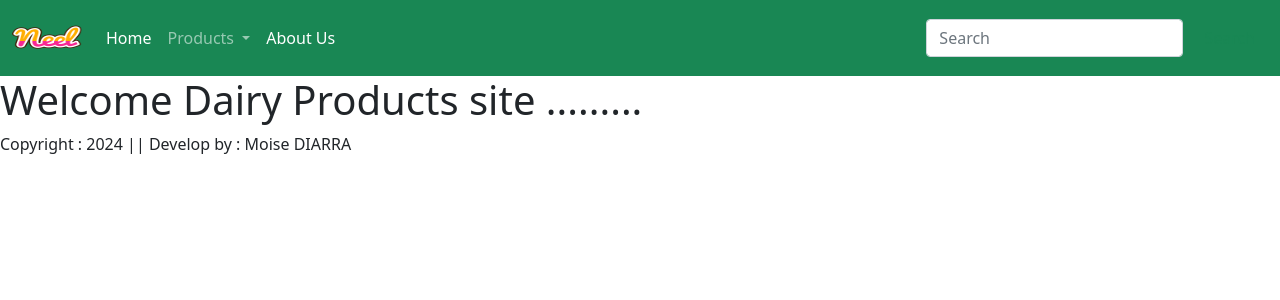
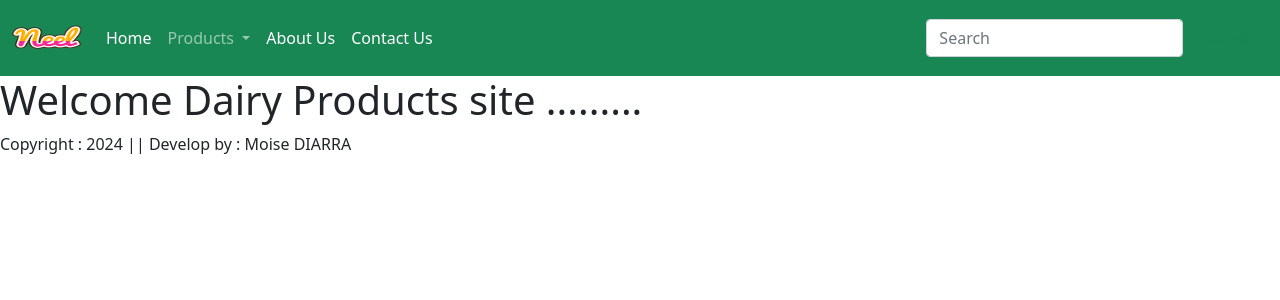
Before and after one commit to moisediarra/ecomProject, a Django app: page / in a window 1280 px wide. Shown: the top 300 px of the page. Run offline with Django 5.2, Linux system fonts and the light colour scheme; some libraries are stand-ins or nearby versions.

Commit message:
Add Contact Us Menu in base.html

```diff
--- a/app/templates/app/base.html
+++ b/app/templates/app/base.html
@@ -52,6 +52,9 @@
                 <li class="nav-item">
                     <a class="nav-link text-white" href="#">About Us</a>
                 </li>
+                <li class="nav-item">
+                    <a class="nav-link text-white" href="#">Contact Us</a>
+                </li>
 
             </ul>
             <form class="d-flex">
```
